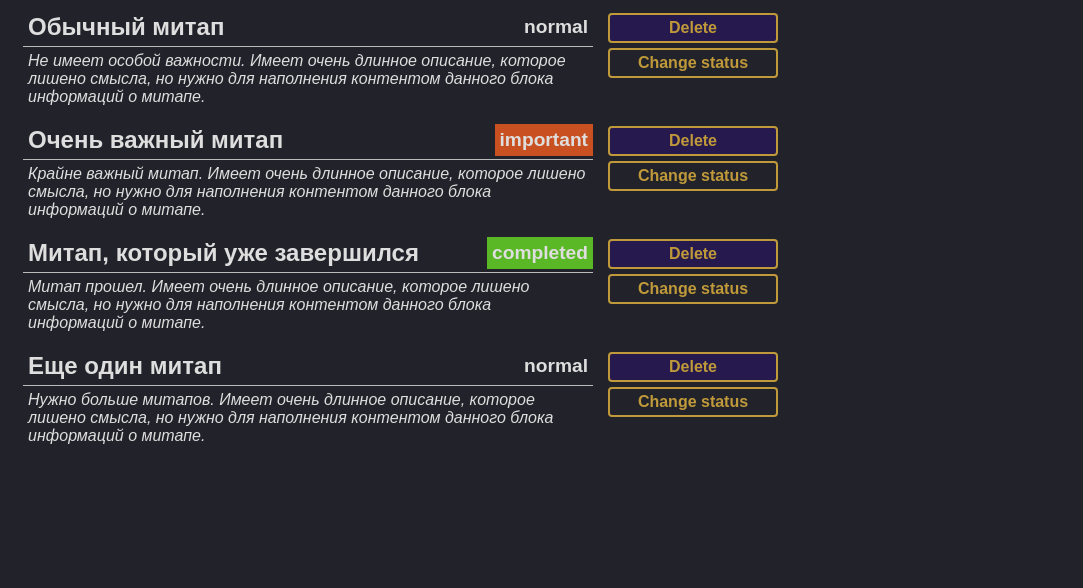
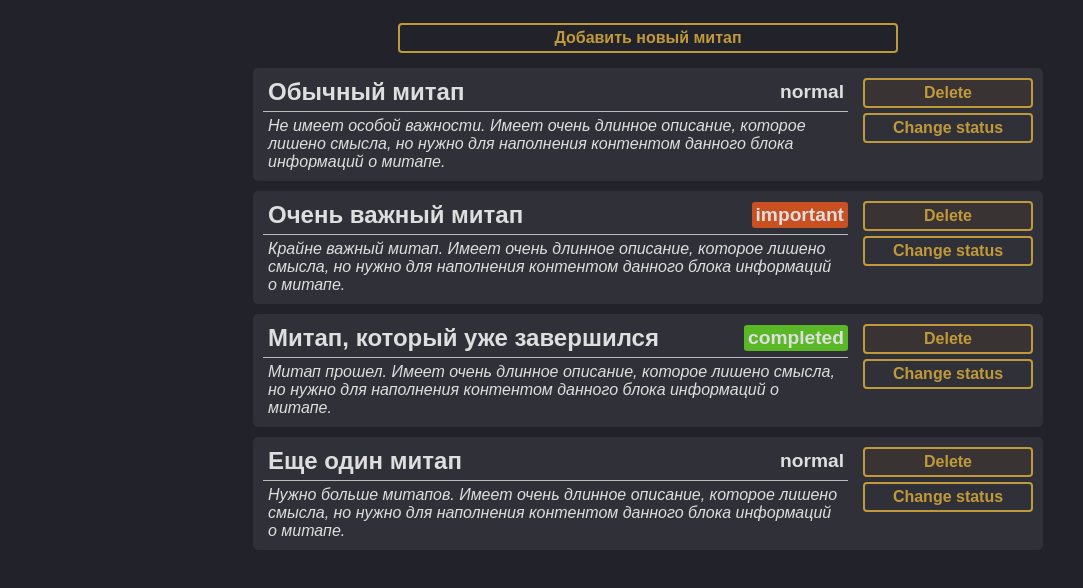
Before and after one commit to knyazev13ivan/meeting-planning, an Angular app: page / in a window 1280 px wide. Shown: the top 588 px of the page, without its empty margins (0-1083 px from the left). Built offline with nearby package versions, Linux system fonts and the light colour scheme.

Commit message:
add create-elem component

```diff
--- /dev/null
+++ b/src/app/components/create-elem/create-elem.component.html
@@ -0,0 +1,38 @@
+<div class="create-modul">
+  <button
+    type="button"
+    class="create-modul__button"
+    (click)="isCreateMode = !isCreateMode"
+  >
+    {{ isCreateMode ? "Отмена" : "Добавить новый митап" }}
+  </button>
+
+  <div *ngIf="isCreateMode" class="create-modul-form">
+    <label class="create-modul-form__label-text-field" for="titleInput">
+      <span class="create-modul-form__label-text">Название</span>
+      <input
+        [(ngModel)]="todoItem.title"
+        type="text"
+        class="create-modul-form__input"
+        name="title"
+        id="titleInput"
+      />
+    </label>
+    <label class="create-modul-form__label-text-field" for="descriptionInput">
+      <span class="create-modul-form__label-text">Описание</span>
+      <input
+        [(ngModel)]="todoItem.description"
+        type="text"
+        class="create-modul-form__input"
+        name="description"
+        id="descriptionInput"
+      />
+    </label>
+    <button
+      class="create-modul-form__create-button"
+      (click)="createNewMeetapp()"
+    >
+      Создать
+    </button>
+  </div>
+</div>
--- /dev/null
+++ b/src/app/components/create-elem/create-elem.component.scss
@@ -0,0 +1,88 @@
+@import "../../../variables.scss";
+
+.create-modul {
+  display: flex;
+  flex-direction: column;
+  justify-content: center;
+  align-items: center;
+  position: relative;
+
+  margin: 5px auto;
+  padding: 10px 20px;
+  width: 500px;
+  border-radius: 5px;
+
+  &__button {
+    margin-top: 5px;
+    width: 500px;
+    border: 2px solid $second-color;
+    color: $second-color;
+    font-size: 1em;
+    font-weight: bold;
+
+    &:hover {
+      background-color: $button-hover-color;
+    }
+  }
+}
+
+.create-modul-form {
+  display: flex;
+  flex-direction: column;
+  align-items: center;
+  width: 100%;
+  width: 500px;
+
+  &__label-text {
+    min-width: 100px;
+    padding: 5px 5px;
+  }
+
+  &__label-text-field {
+    display: flex;
+    flex-direction: row;
+    position: relative;
+
+    width: 100%;
+    padding: 10px 0px;
+  }
+
+  &__input {
+    width: 100%;
+    height: 30px;
+    border-bottom: none;
+
+    padding: 9px 12px;
+
+    border: 1px solid $input-bg-color;
+    border-bottom: 1px solid $second-color;
+    border-radius: 4px;
+
+    color: $text-color;
+    background-color: $input-bg-color;
+
+    font-size: 1em;
+
+    &:focus,
+    &:active,
+    &:hover {
+      border: 1px solid $second-color;
+
+      background-color: $button-hover-color;
+    }
+  }
+
+  &__create-button {
+    margin-top: 5px;
+    width: 100%;
+    border: 2px solid $second-color;
+    color: $second-color;
+
+    font-size: 1em;
+    font-weight: bold;
+
+    &:hover {
+      background-color: $button-hover-color;
+    }
+  }
+}
--- /dev/null
+++ b/src/app/components/create-elem/create-elem.component.ts
@@ -0,0 +1,33 @@
+import { Component, EventEmitter, Output } from '@angular/core';
+import { ITodoItem } from 'src/app/services/todo-list.service';
+
+@Component({
+  selector: 'app-create-elem',
+  templateUrl: './create-elem.component.html',
+  styleUrls: ['./create-elem.component.scss'],
+})
+export class CreateElemComponent {
+  constructor() {}
+
+  isCreateMode = false;
+
+  todoItem: Pick<ITodoItem, 'title' | 'description' | 'status'> = {
+    title: '',
+    description: '',
+    status: 'normal',
+  };
+
+  @Output()
+  public handleClickCreate = new EventEmitter();
+
+  createNewMeetapp() {
+    console.log(this.todoItem);
+
+    if (this.todoItem.title) {
+      this.handleClickCreate.emit(this.todoItem);
+      this.isCreateMode = !this.isCreateMode;
+      this.todoItem.title = '';
+      this.todoItem.description = '';
+    }
+  }
+}
--- a/src/app/components/todo-item/todo-item.component.scss
+++ b/src/app/components/todo-item/todo-item.component.scss
@@ -4,10 +4,13 @@
   display: flex;
   flex-direction: row;
   margin-bottom: 10px;
+  padding: 5px 10px;
+  background-color: #303038;
+  border-radius: 5px;
 
   &-body {
     width: 600px;
-    padding: 0px 15px;
+    padding-right: 15px;
 
     &__header {
       display: flex;
@@ -23,7 +26,9 @@
     }
 
     &__status {
-      padding: 5px;
+      display: inline-block;
+      padding: 2px 4px;
+      border-radius: 3px;
       font-size: 1.2em;
       font-weight: bold;
     }
@@ -37,6 +42,7 @@
   &-controls {
     display: flex;
     flex-direction: column;
+    padding-bottom: 5px;
 
     &__status-toogle-buttons {
       display: flex;
--- a/src/app/components/todo-list/todo-list.component.html
+++ b/src/app/components/todo-list/todo-list.component.html
@@ -1,6 +1,12 @@
+<app-create-elem
+  (handleClickCreate)="todoListService.add($event)"
+></app-create-elem>
+
+<ul class="todo-list">
   <app-todo-item
     *ngFor="let item of todoListService.todoList"
     [todoItem]="item"
     (handleClickDelete)="todoListService.delete($event)"
     (handleClickChangeStatus)="todoListService.changeStatus($event)"
   ></app-todo-item>
+</ul>
--- a/src/app/components/todo-list/todo-list.component.scss
+++ b/src/app/components/todo-list/todo-list.component.scss
@@ -0,0 +1,5 @@
+.todo-list{
+  display: flex;
+  flex-direction: column;
+  align-items: center;
+}
--- a/src/app/services/todo-list.service.ts
+++ b/src/app/services/todo-list.service.ts
@@ -48,8 +48,8 @@ export class TodoListService {
     this.todoList = this.todoList.filter((item) => item.id !== id);
   }
 
-  add(item: ITodoItem): void {
-    this.todoList.push(item);
+  add(item: Pick<ITodoItem, 'title' | 'description' | 'status'>): void {
+    this.todoList.push({id: this.getId(), ...item});
   }
 
   changeStatus({ id, status }: Pick<ITodoItem, 'id' | 'status'>): void {
@@ -57,4 +57,8 @@ export class TodoListService {
 
     if (item) item.status = status;
   }
+
+  getId() {
+    return this.todoList[this.todoList.length - 1].id + 1;
+  }
 }
--- a/src/styles.scss
+++ b/src/styles.scss
@@ -55,40 +55,3 @@ button {
     background-color: $button-hover-color;
   }
 }
-
-label {
-  display: flex;
-  flex-direction: column;
-
-  position: relative;
-
-  width: 100%;
-  padding: 10px 0px;
-
-  span {
-    padding: 5px 5px;
-  }
-
-  input,
-  textarea {
-    padding: 9px 12px;
-
-    border: 1px solid $input-bg-color;
-    border-bottom: 1px solid $second-color;
-    border-radius: 4px;
-
-    color: $text-color;
-    background-color: $input-bg-color;
-
-    font-size: 1em;
-
-    &:focus,
-    &:active,
-    &:hover {
-      border: 1px solid $second-color;
-
-      background-color: $button-hover-color;
-    }
-  }
-
-}
--- a/src/variables.scss
+++ b/src/variables.scss
@@ -1,4 +1,4 @@
-$main-color: #25194e;
+$main-color: #3a3333;
 $second-color: #c09a3a;
 
 $bg-color: #22222a;
```
Also changed, not shown: src/app/app.module.ts (+7 -2 lines), 1 other file (tests, documents, lock files or other folders). Lines whose indentation alone changed are shown as unchanged.
